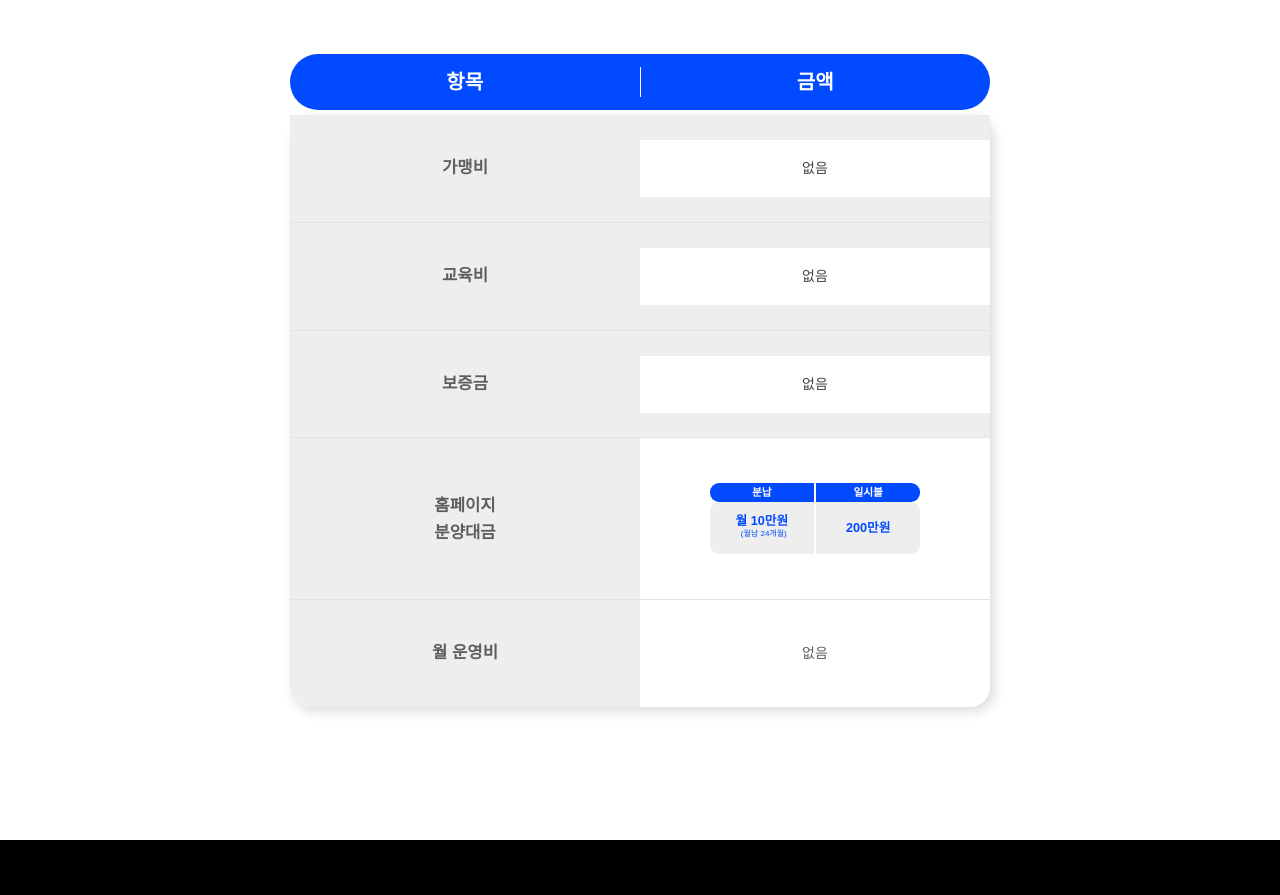
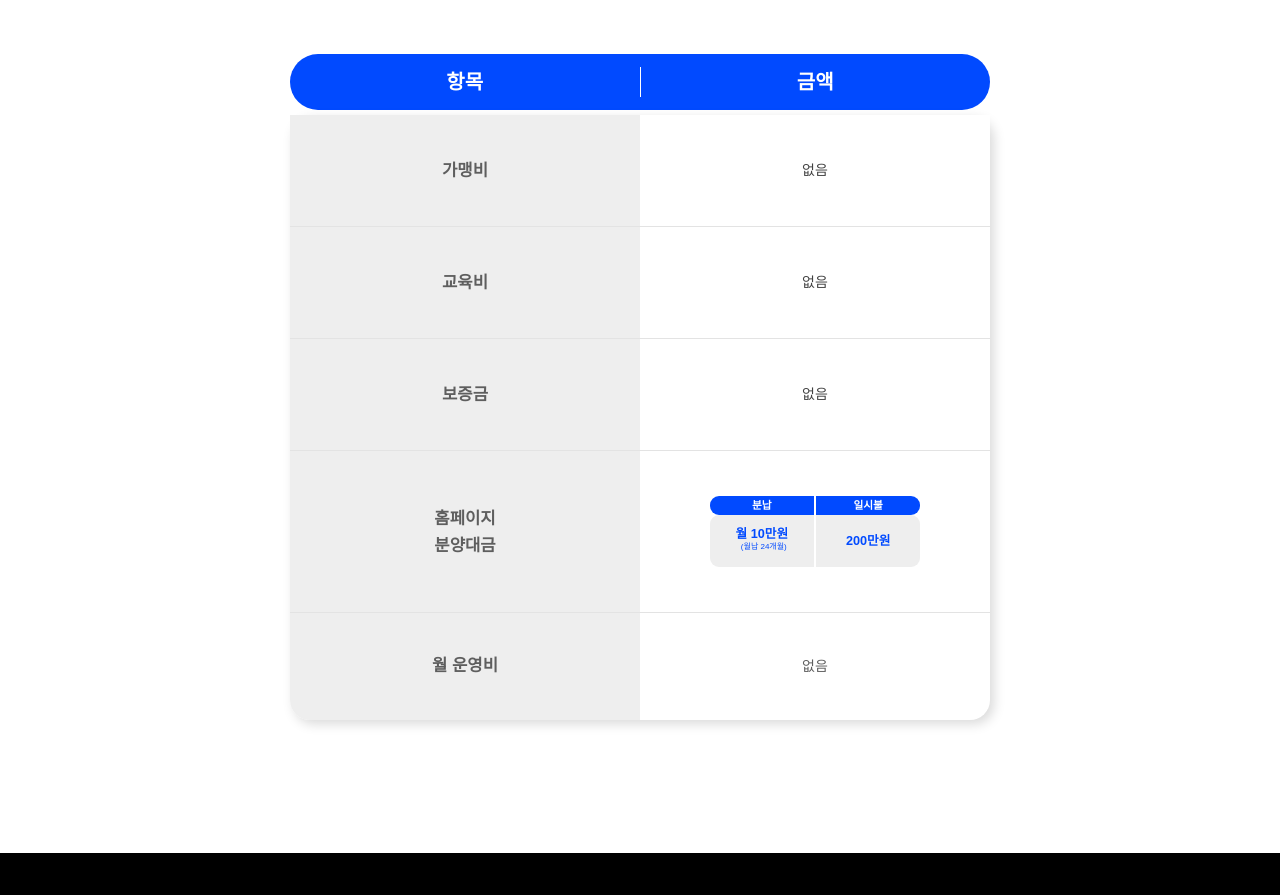
Before and after one commit to soohyun-bae/openx_samsung_rental, a React (Vite) app: page / in a window 1280 px wide. Shown: the part 7928-8823 px from the top of the page. Built offline with nearby package versions, Linux system fonts and the light colour scheme; a web font is replaced by a local one.

Commit message:
table edit

```diff
--- a/src/components/ExpenseCompo.jsx
+++ b/src/components/ExpenseCompo.jsx
@@ -19,7 +19,7 @@ export const ExpenseCompo = () => {
           <div className="flex-1 rounded-tl-[20px] py-[18px] text-center text-[clamp(14px,calc((25/1920)*100vw),25px)] leading-none font-semibold text-[#5E5E5E] lg:py-[45px]">
             가맹비
           </div>
-          <div className="flex-1 bg-white py-[18px] text-center text-[clamp(14px,calc((20/1920)*100vw),20px)] text-[#424242]">
+          <div className="flex-1 bg-white py-[18px] text-center text-[clamp(14px,calc((20/1920)*100vw),20px)] text-[#424242] lg:py-[45px]">
             없음
           </div>
         </div>
@@ -29,7 +29,7 @@ export const ExpenseCompo = () => {
           <div className="flex-1 py-[18px] text-center text-sm text-[clamp(14px,calc((25/1920)*100vw),25px)] leading-none font-semibold text-[#5E5E5E] lg:py-[45px]">
             교육비
           </div>
-          <div className="flex-1 bg-white py-[18px] text-center text-[clamp(14px,calc((20/1920)*100vw),20px)] text-[#424242]">
+          <div className="flex-1 bg-white py-[18px] text-center text-[clamp(14px,calc((20/1920)*100vw),20px)] text-[#424242] lg:py-[45px]">
             없음
           </div>
         </div>
@@ -39,7 +39,7 @@ export const ExpenseCompo = () => {
           <div className="flex-1 py-[18px] text-center text-[clamp(14px,calc((25/1920)*100vw),25px)] leading-none font-semibold text-[#5E5E5E] lg:py-[45px]">
             보증금
           </div>
-          <div className="flex-1 bg-white py-[18px] text-center text-[clamp(14px,calc((20/1920)*100vw),20px)] text-[#424242]">
+          <div className="flex-1 bg-white py-[18px] text-center text-[clamp(14px,calc((20/1920)*100vw),20px)] text-[#424242] lg:py-[45px]">
             없음
           </div>
         </div>
```
